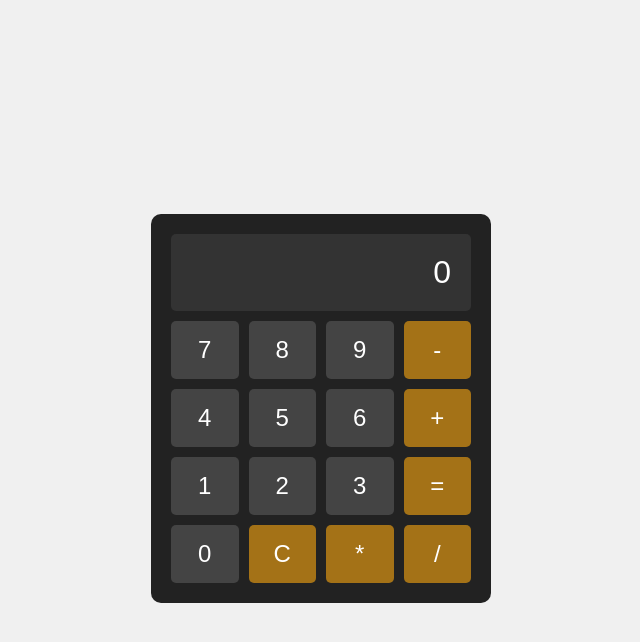
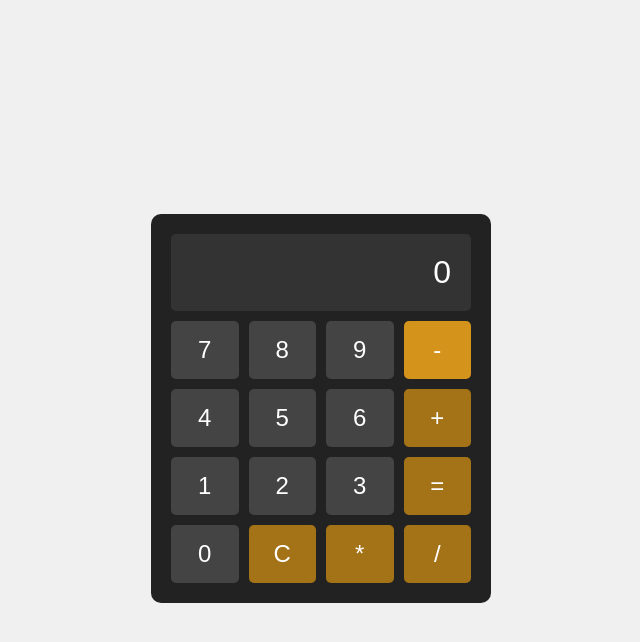
Before and after one commit to DovydasNar/modules, a plain HTML site: page index.html in a window 1280 px wide. In both pictures the pointer is over the button 756 px from the left and 349 px from the top of the page. Shown: the whole page, without its empty margins (319-959 px from the left). Drawn offline with Linux system fonts and the light colour scheme.

Commit message:
hover improvment

```diff
--- a/style.css
+++ b/style.css
@@ -49,3 +49,9 @@ body {
 #equals {
   background-color: rgb(164, 114, 23);
 }
+
+#operators:hover,
+#clear:hover,
+#equals:hover {
+  background-color: rgb(212, 147, 26);
+}
```
